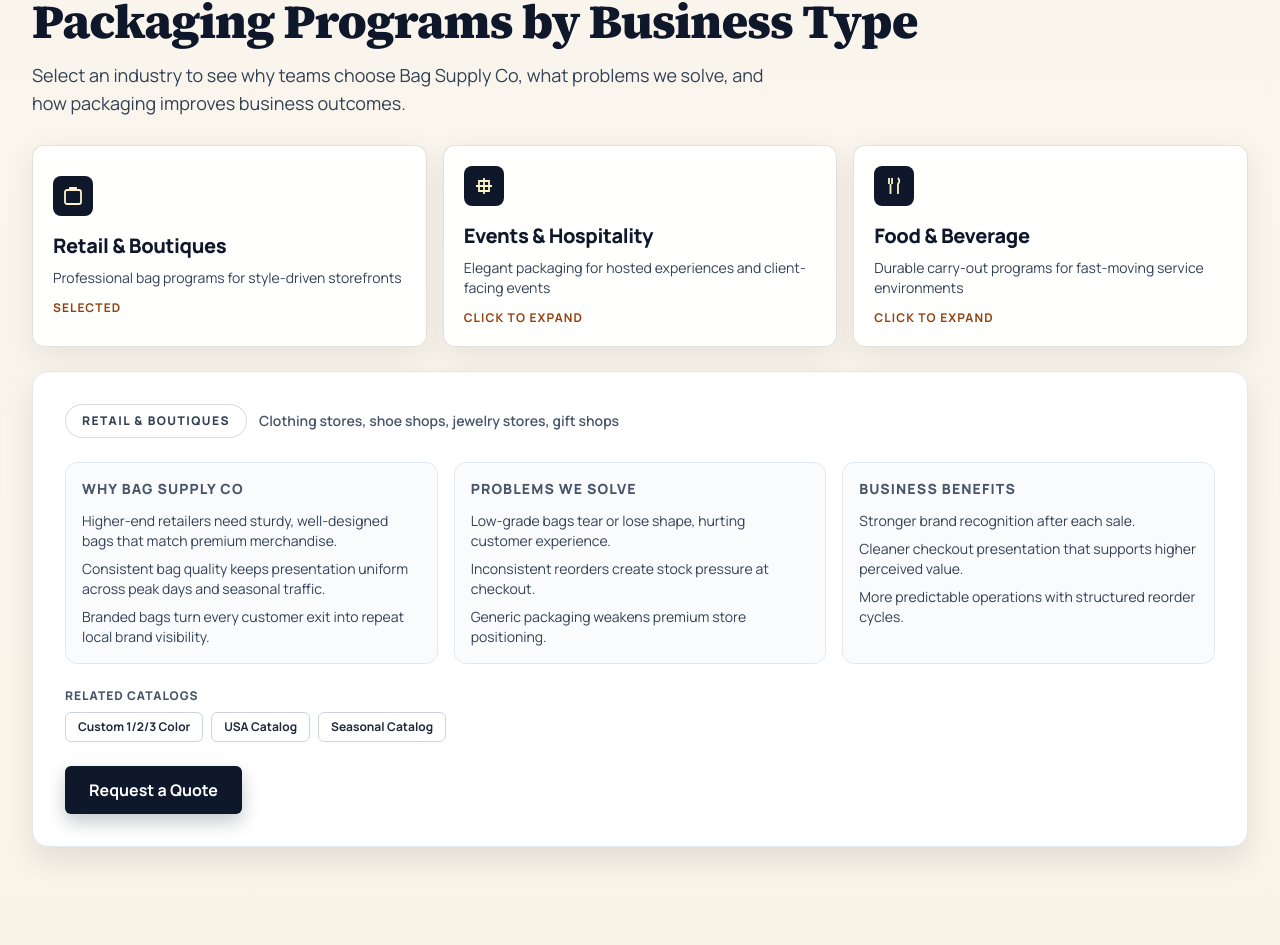
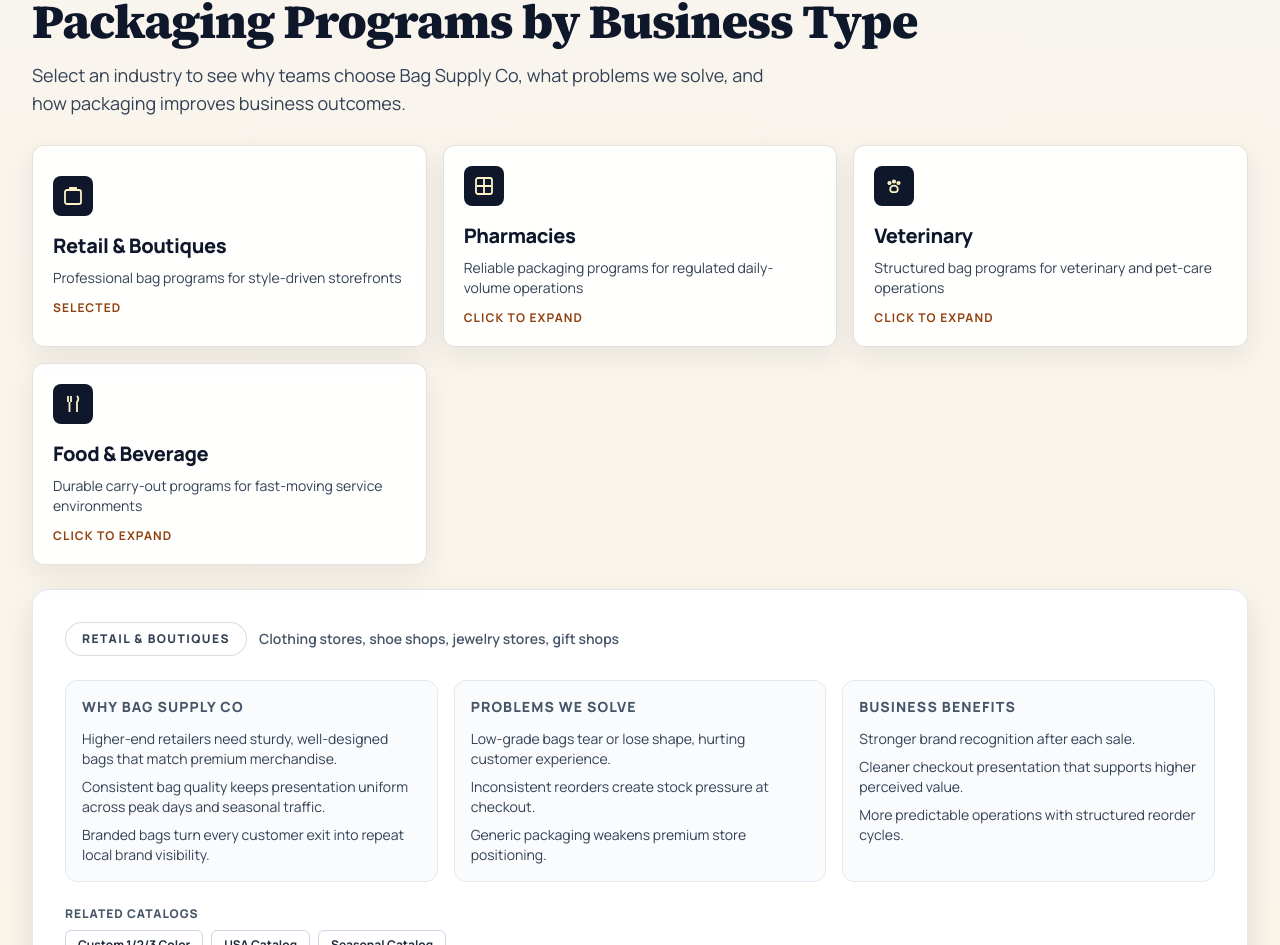
Before and after one commit to informalmarc-lab/bagco, a Next.js app: page /industries in a window 1280 px wide. Shown: the part 1392-2337 px from the top of the page. Built offline with nearby package versions, Linux system fonts and the light colour scheme; no server answers.

Commit message:
Replace events card with pharmacies and add veterinary in industry solutions

```diff
--- a/components/IndustrySolutionsSection.tsx
+++ b/components/IndustrySolutionsSection.tsx
@@ -42,29 +42,55 @@
     ],
   },
   {
-    id: 'events-hospitality',
-    title: 'Events & Hospitality',
-    subtitle: 'Elegant packaging for hosted experiences and client-facing events',
-    examples: 'Wedding planners, party supply companies, corporate events, hotels, resorts',
+    id: 'pharmacies',
+    title: 'Pharmacies',
+    subtitle: 'Reliable packaging programs for regulated daily-volume operations',
+    examples: 'Independent pharmacies, multi-location groups, clinic-adjacent retail',
     why: [
-      'Event packaging must look polished and consistent across every guest touchpoint.',
-      'Timeline-sensitive production keeps event schedules on track.',
-      'Brand-matched bags reinforce premium service quality.',
+      'Pharmacies need consistent bag quality for trust-first customer presentation.',
+      'Reliable case supply prevents front-counter interruptions and reorder stress.',
+      'Professional branded paper bags reinforce store credibility in regulated settings.',
     ],
     problems: [
-      'Late or inconsistent packaging creates day-of execution risk.',
-      'Unprofessional presentation weakens guest perception.',
-      'Mismatch between event branding and bag design causes visual inconsistency.',
+      'Inconsistent packaging disrupts daily script handoff workflows.',
+      'Poor-quality bags weaken customer confidence at checkout.',
+      'Unclear replenishment cycles create avoidable stock pressure.',
     ],
     benefits: [
-      'Premium feel for guest gifting, welcome kits, and sponsor distribution.',
-      'Stronger brand cohesion for planners, venues, and hosted events.',
-      'Reliable order planning for one-time and recurring event programs.',
+      'Cleaner customer experience and stronger trust signals.',
+      'Operational stability through predictable reorder planning.',
+      'Professional pharmacy branding beyond the counter.',
     ],
     catalogs: [
-      { label: 'Winery Catalog', href: '/catalog/winery' },
-      { label: 'Holiday Catalog', href: '/catalog/holiday' },
+      { label: 'Pharmacy Catalog', href: '/catalog/pharmacy' },
       { label: 'Custom 1/2/3 Color', href: '/catalog/custom' },
+      { label: 'Veterinary Catalog', href: '/catalog/veterinary' },
+    ],
+  },
+  {
+    id: 'veterinary',
+    title: 'Veterinary',
+    subtitle: 'Structured bag programs for veterinary and pet-care operations',
+    examples: 'Veterinary clinics, pet hospitals, animal care groups',
+    why: [
+      'Veterinary operations need durable, consistent packaging for meds and take-home items.',
+      'Branded bags strengthen clinic professionalism and client trust.',
+      'Reliable reorder cadence prevents stock interruptions in busy practices.',
+    ],
+    problems: [
+      'Low-quality bags fail in day-to-day clinic workflows.',
+      'Irregular supply creates front-desk friction and order delays.',
+      'Unbranded packaging weakens brand recognition across repeat clients.',
+    ],
+    benefits: [
+      'More professional client handoff experience.',
+      'Operational ease with repeatable replenishment.',
+      'Consistent brand visibility for recurring pet-owner traffic.',
+    ],
+    catalogs: [
+      { label: 'Veterinary Catalog', href: '/catalog/veterinary' },
+      { label: 'Custom 1/2/3 Color', href: '/catalog/custom' },
+      { label: 'Pharmacy Catalog', href: '/catalog/pharmacy' },
     ],
   },
   {
@@ -96,11 +122,21 @@
 ]
 
 function Icon({ id }: { id: string }) {
-  if (id === 'events-hospitality') {
+  if (id === 'pharmacies') {
     return (
       <svg viewBox="0 0 24 24" className="h-6 w-6" fill="none" stroke="currentColor" strokeWidth="1.8">
-        <path d="M12 4v16M4 12h16" />
-        <path d="M7 7h10v10H7z" />
+        <path d="M12 5v14M5 12h14" />
+        <rect x="4" y="4" width="16" height="16" rx="2" />
+      </svg>
+    )
+  }
+  if (id === 'veterinary') {
+    return (
+      <svg viewBox="0 0 24 24" className="h-6 w-6" fill="none" stroke="currentColor" strokeWidth="1.8">
+        <circle cx="7.5" cy="9" r="1.2" />
+        <circle cx="12" cy="7.5" r="1.2" />
+        <circle cx="16.5" cy="9" r="1.2" />
+        <path d="M8.2 15.4c0-2.1 1.7-3.8 3.8-3.8s3.8 1.7 3.8 3.8c0 1.7-1.3 2.8-3.8 2.8s-3.8-1.1-3.8-2.8z" />
       </svg>
     )
   }
```
